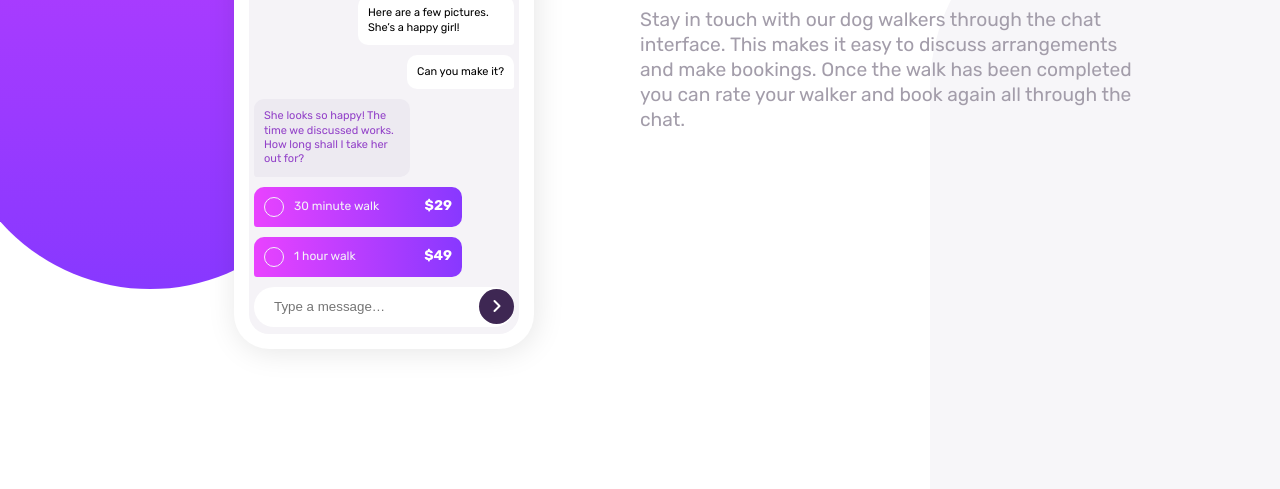
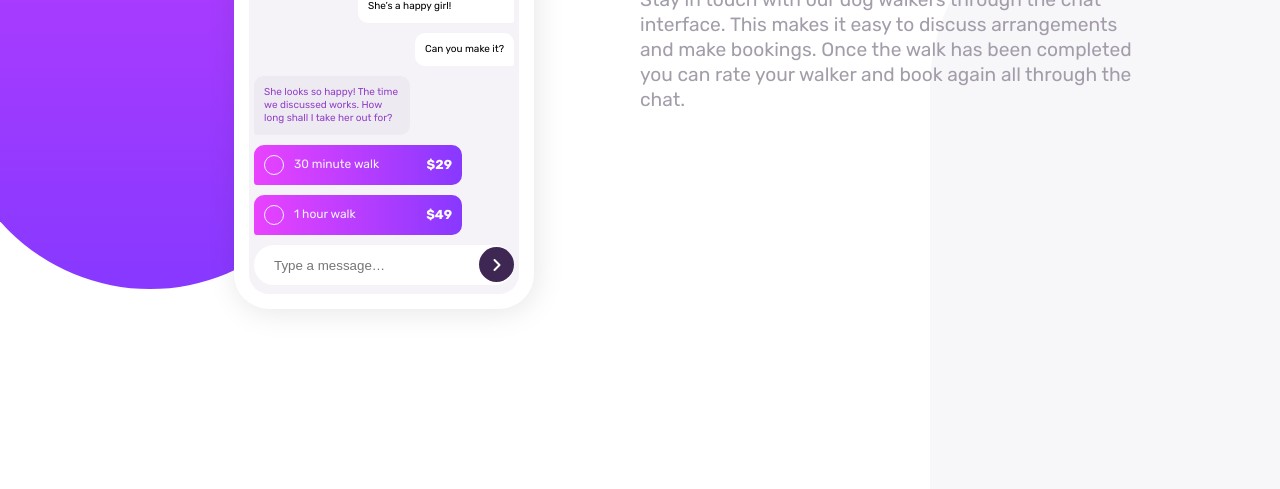
Before and after one commit to suhaybjirde/css-and-htm-phone, a plain HTML site: page index.html in a window 1280 px wide. Shown: the part 311-800 px from the top of the page. Drawn offline with Linux system fonts and the light colour scheme.

Commit message:
Update styles.css

```diff
--- a/styles.css
+++ b/styles.css
@@ -25,7 +25,7 @@ main {
 .phone {
     margin: auto;
     width: 300px;
-    height: 640px;
+    height: 600px;
     box-shadow: 2px 3px 30px rgba(0, 0, 0, 0.1);
     border-radius: 35px;
     padding: 15px;
@@ -128,7 +128,7 @@ main {
     margin: 5px 0;
     background-color: hsl(270, 20%, 93%);
     padding: 10px;
-    font-size: 11px;
+    font-size: 10px;
     color: hsl(276, 55%, 52%);
     border-radius: 10px 10px 10px 3px;
     max-width: 60%;
@@ -136,7 +136,7 @@ main {
 .m-you {
     margin: 5px 0;
     padding: 10px;
-    font-size: 11px;
+    font-size: 10px;
     border-radius: 10px 10px 3px 10px;
     background-color: #fff;
     max-width: 60%;
@@ -171,7 +171,7 @@ main {
     margin: 5px 0;
 }
 .m-him-pg h4 {
-    font-size: 14px;
+    font-size: 13px;
     color: #fff;
 }
 .walk {
```
